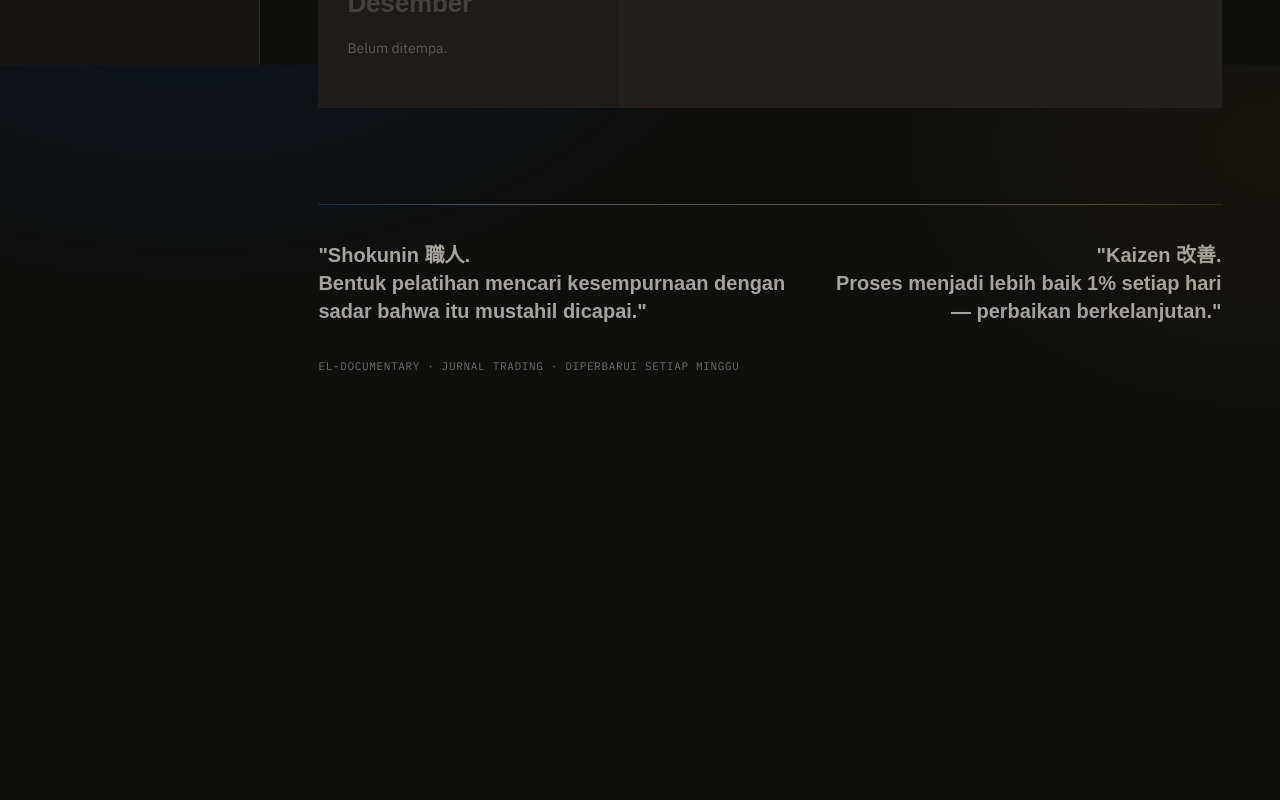
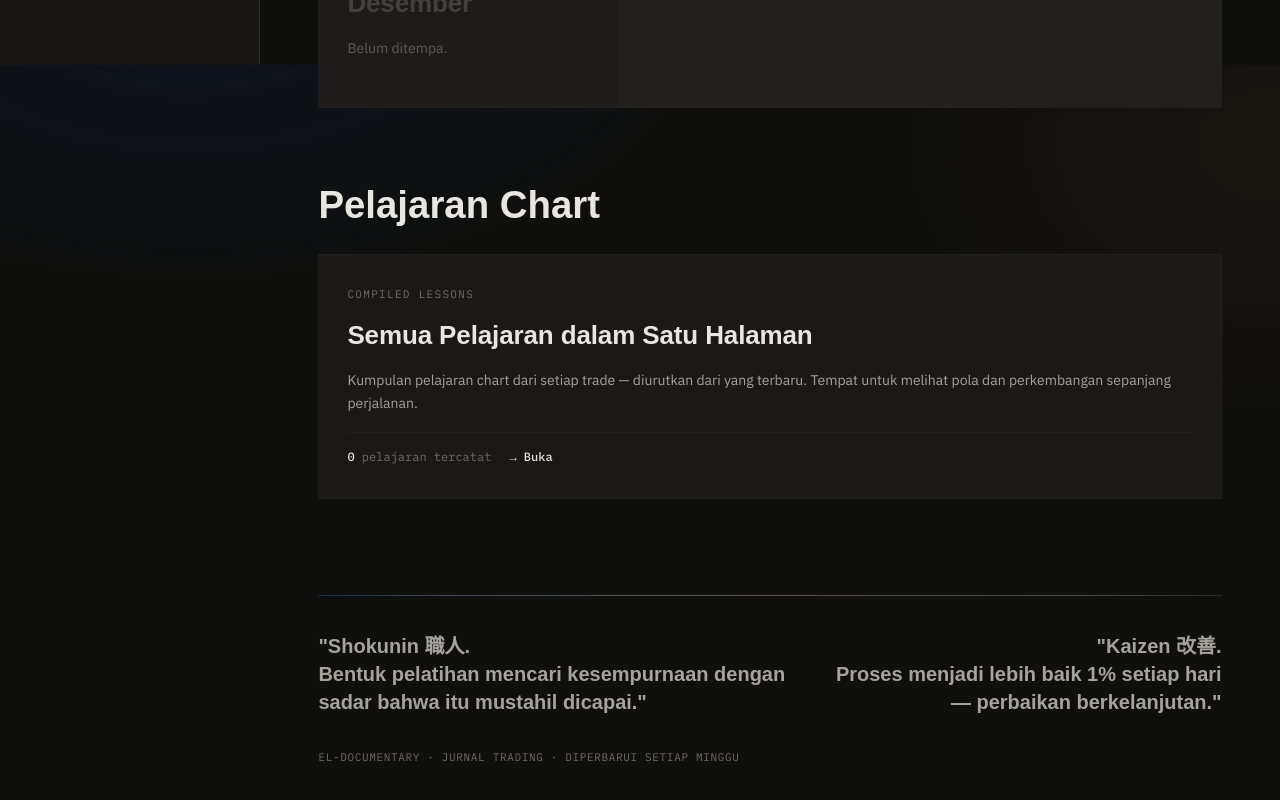
Before and after one commit to Eleven-stack11/the-tempering, a Next.js app: page / in a window 1280 px wide. Shown: the part 735-1535 px from the top of the page. Before the commit the page ends 1231 px from the top, so only its background shows below. Built offline with nearby package versions, Linux system fonts and the light colour scheme; a web font is replaced by a local one.

Commit message:
Update page.tsx

```diff
--- a/app/page.tsx
+++ b/app/page.tsx
@@ -41,24 +41,35 @@ export default async function HomePage() {
     0
   );
 
+  // Hitung jumlah pelajaran chart yang tercatat
+  const lessonCount = allTrades.filter(
+    (t) => t.chartLesson && t.chartLesson.trim().length > 0
+  ).length;
+
   // Bulan-bulan yang sudah ada data
-  const existingMonths = monthKeys.map(key => key.split('-')[1]);
-  // Semua bulan yang mungkin (09–12 untuk sisa tahun)
-  const allFutureMonths = ['09', '10', '11', '12'];
-  // Bulan yang belum ada data -> akan ditampilkan sebagai locked
-  const lockedMonths = allFutureMonths.filter(m => !existingMonths.includes(m));
+  const existingMonths = monthKeys.map((key) => key.split("-")[1]);
+  const allFutureMonths = ["09", "10", "11", "12"];
+  const lockedMonths = allFutureMonths.filter((m) => !existingMonths.includes(m));
   const lockedMonthNames: Record<string, string> = {
-    '09': 'September',
-    '10': 'Oktober',
-    '11': 'November',
-    '12': 'Desember',
+    "09": "September",
+    "10": "Oktober",
+    "11": "November",
+    "12": "Desember",
   };
 
   return (
     <>
       <header style={{ marginBottom: "40px" }}>
         <div className="eyebrow">TRADING LOG</div>
-        <h1 style={{ fontFamily: "var(--display)", fontWeight: 900, fontSize: "clamp(48px, 8vw, 80px)", lineHeight: "1", color: "var(--text)" }}>
+        <h1
+          style={{
+            fontFamily: "var(--display)",
+            fontWeight: 900,
+            fontSize: "clamp(48px, 8vw, 80px)",
+            lineHeight: "1",
+            color: "var(--text)",
+          }}
+        >
           <em style={{ fontStyle: "normal", color: "var(--water-bright)" }}>Journey</em>
         </h1>
       </header>
@@ -90,14 +101,23 @@ export default async function HomePage() {
       </section>
 
       <section style={{ marginBottom: "64px" }}>
-        <h2 style={{ fontFamily: "var(--display)", fontWeight: 700, fontSize: "clamp(28px, 3vw, 40px)", color: "var(--text)", marginBottom: "16px" }}>2026</h2>
+        <h2
+          style={{
+            fontFamily: "var(--display)",
+            fontWeight: 700,
+            fontSize: "clamp(28px, 3vw, 40px)",
+            color: "var(--text)",
+            marginBottom: "16px",
+          }}
+        >
+          2026
+        </h2>
         <div className="grid cols-3">
           {monthKeys.map((key) => {
             const [, month] = key.split("-");
             const monthName = monthNames[month] || month;
             const monthTrades = monthMap[key];
-            // Ambil instrumen unik untuk bulan ini
-            const instruments = [...new Set(monthTrades.map(t => t.instrument))];
+            const instruments = [...new Set(monthTrades.map((t) => t.instrument))];
             return (
               <Link key={key} href={`/month/${key}`} className="tile">
                 <div className="tile-eyebrow">
@@ -107,14 +127,17 @@ export default async function HomePage() {
                 <h3>{monthName}</h3>
                 <p>{monthTrades.length} trade tercatat</p>
                 <div className="tile-stats">
-                  <span><b>{monthTrades.length}</b> trade</span>
-                  <span><b>{instruments.join(' / ')}</b></span>
+                  <span>
+                    <b>{monthTrades.length}</b> trade
+                  </span>
+                  <span>
+                    <b>{instruments.join(" / ")}</b>
+                  </span>
                 </div>
               </Link>
             );
           })}
 
-          {/* Locked future months — hanya tampilkan jika belum ada data */}
           {lockedMonths.map((m) => (
             <div key={m} className="tile locked">
               <div className="tile-eyebrow">
@@ -126,6 +149,49 @@ export default async function HomePage() {
             </div>
           ))}
         </div>
+      </section>
+
+      {/* ===== COMPILED LESSONS ===== */}
+      <section style={{ marginBottom: "64px" }}>
+        <h2
+          style={{
+            fontFamily: "var(--display)",
+            fontWeight: 700,
+            fontSize: "clamp(28px, 3vw, 40px)",
+            color: "var(--text)",
+            marginBottom: "16px",
+          }}
+        >
+          Pelajaran Chart
+        </h2>
+        <Link
+          href="/lessons"
+          className="tile"
+          style={{
+            display: "block",
+            textDecoration: "none",
+            border: "1px solid var(--border-soft)",
+            background: "var(--surface)",
+          }}
+        >
+          <div className="tile-eyebrow">
+            <span>COMPILED LESSONS</span>
+            <span className="tile-arrow">→</span>
+          </div>
+          <h3>Semua Pelajaran dalam Satu Halaman</h3>
+          <p>
+            Kumpulan pelajaran chart dari setiap trade — diurutkan dari yang terbaru.
+            Tempat untuk melihat pola dan perkembangan sepanjang perjalanan.
+          </p>
+          <div className="tile-stats">
+            <span>
+              <b>{lessonCount}</b> pelajaran tercatat
+            </span>
+            <span>
+              <b>→ Buka</b>
+            </span>
+          </div>
+        </Link>
       </section>
 
       <footer className="site-footer" style={{ paddingTop: "32px", marginTop: "0" }}>
```
